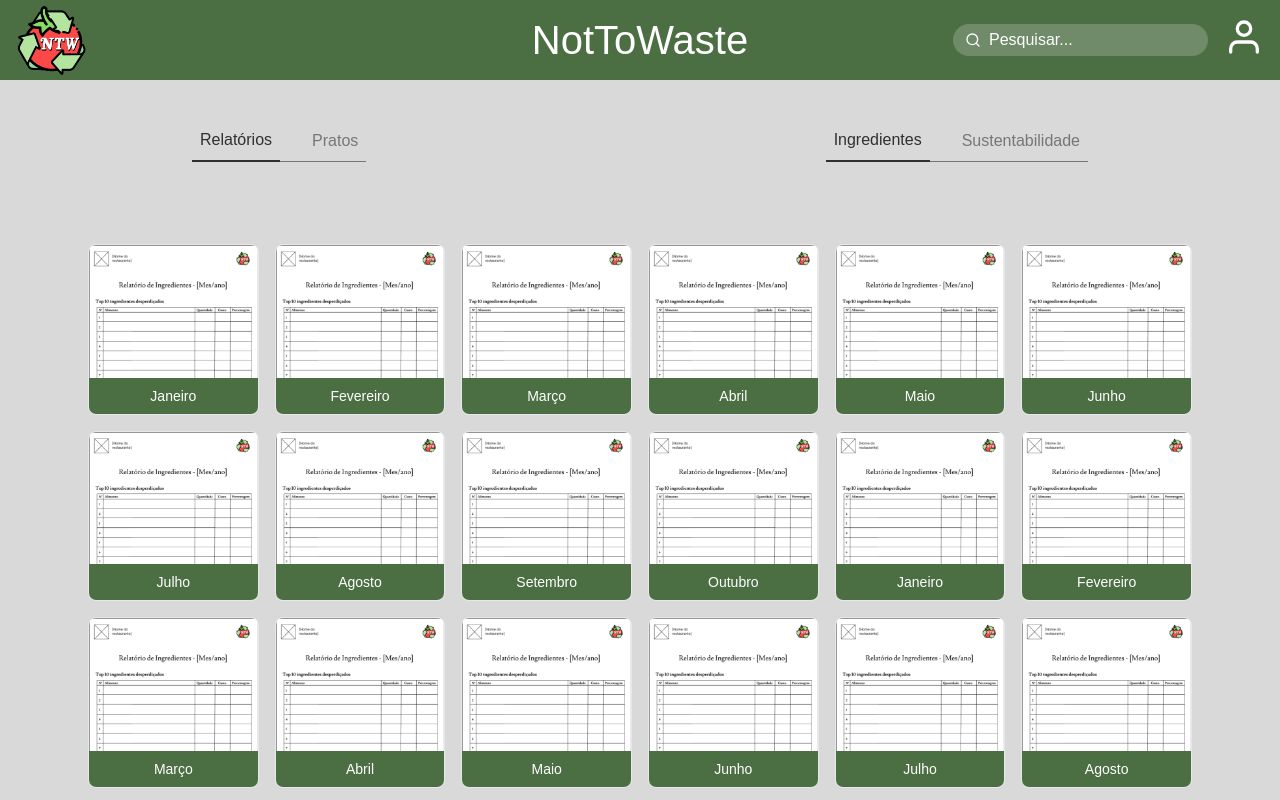
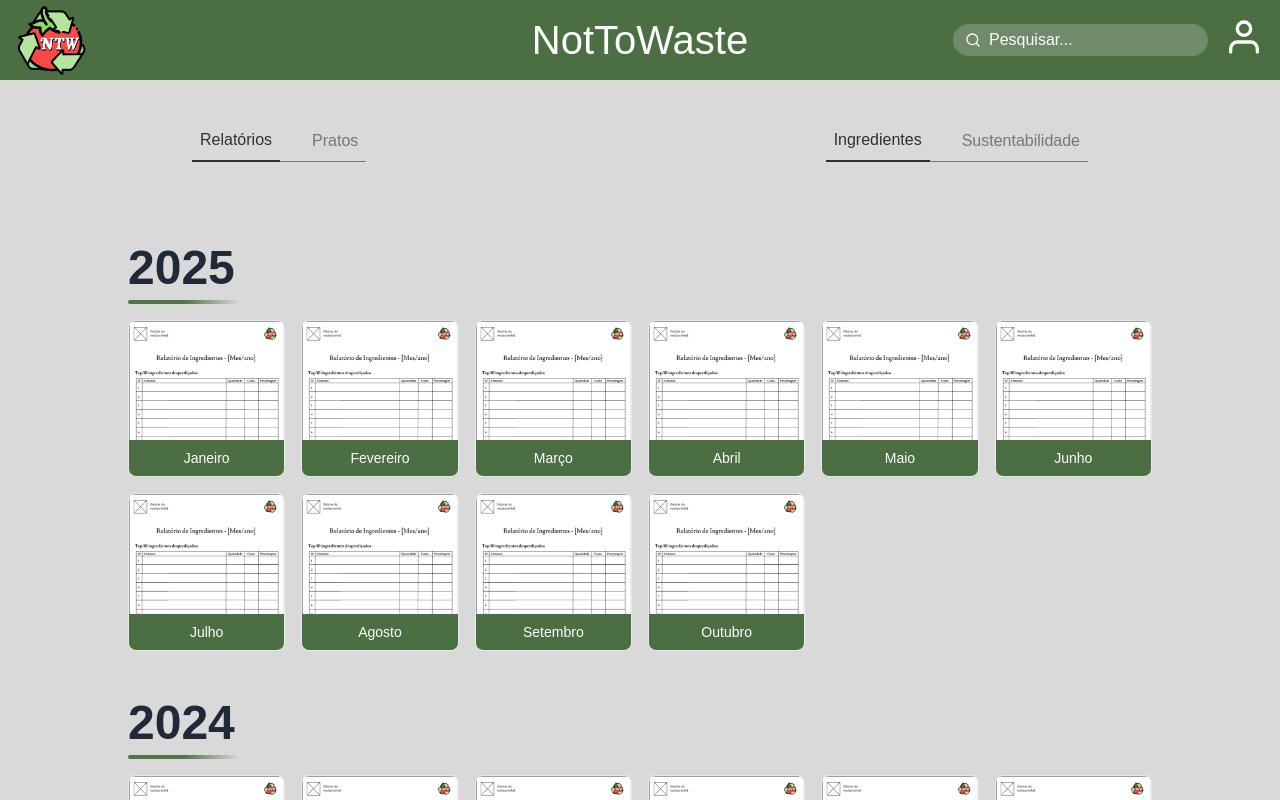
Before and after one commit to mimicarreira13/NotToWaste, a React (Vite) app: page /client in a window 1280 px wide. Shown: the top 800 px of the page. Built offline with nearby package versions, Linux system fonts and the light colour scheme; a web font is replaced by a local one.

Commit message:
feat: report part fully working

```diff
--- a/src/components/ClientCard.tsx
+++ b/src/components/Client/ClientCard.tsx
@@ -1,4 +1,4 @@
-import type { SustainabilityReport, IngredientItem, DishItem } from "../data/clientItems";
+import type { SustainabilityReport, IngredientItem, DishItem } from "../../data/clientItems.ts";
 
 type Props = { item: SustainabilityReport | IngredientItem | DishItem; compact?: boolean };
 
@@ -13,11 +13,11 @@ function isSustainability(i: unknown): i is SustainabilityReport {
 
 export default function ClientCard({ item, compact = false }: Props) {
     const cardBaseLarge = "border rounded-2xl overflow-hidden bg-white transform transition-transform duration-200 ease-out hover:scale-105 hover:shadow-xl group";
-    const cardBaseCompact = "border rounded-lg overflow-hidden bg-white transform transition-transform duration-150 hover:shadow-md group";
+    const cardBaseCompact = "border rounded-lg overflow-hidden bg-white transform transition-transform duration-150 hover:scale-105 hover:shadow-md group";
     const cardBase = compact ? cardBaseCompact : cardBaseLarge;
 
     const imgClassesLarge = "w-full h-full object-cover object-top transform transition-transform duration-300 group-hover:scale-105";
-    const imgClassesCompact = "w-full h-full object-cover object-top";
+    const imgClassesCompact = "w-full h-full object-cover object-top transform transition-transform duration-250 group-hover:scale-105";
     const imgClasses = compact ? imgClassesCompact : imgClassesLarge;
 
     const bottomBandLarge = "w-full text-white text-center py-3";
@@ -29,7 +29,7 @@ export default function ClientCard({ item, compact = false }: Props) {
         return (
             <div className={`${cardBase} aspect-square`}>
                 <div className="w-full h-full flex flex-col">
-                    <div className="flex-1 w-full overflow-hidden bg-gray-100">
+                    <div className="flex-1 w-full overflow-hidden ">
                         <img src={item.image} alt={item.month} className={imgClasses} />
                     </div>
                     <div className={bottomBand + " bg-[#4C6E43]"}>{item.month}</div>
@@ -43,7 +43,7 @@ export default function ClientCard({ item, compact = false }: Props) {
         return (
             <div className={`${cardBase} aspect-square`}>
                 <div className="w-full h-full flex flex-col">
-                    <div className="flex-1 w-full overflow-hidden bg-gray-100">
+                    <div className="flex-1 w-full overflow-hidden ">
                         <img src={item.image} alt={`Relatório ${item.year}`} className={imgClasses} />
                     </div>
                     <div className={bottomBand + " bg-[#4C6E43]"}>{item.year}</div>
@@ -56,7 +56,7 @@ export default function ClientCard({ item, compact = false }: Props) {
     return (
         <div className={`${cardBase} aspect-square`}>
             <div className="w-full h-full flex flex-col">
-                <div className="flex-1 w-full flex items-center justify-center overflow-hidden bg-gray-100">
+                <div className="flex-1 w-full flex items-center justify-center overflow-hidden">
                     {item.image ? <img src={item.image} alt="Prato" className="object-contain max-h-full" /> : <div className="text-gray-500">No image</div>}
                 </div>
                 <div className={bottomBand + " bg-[#4C6E43]"} />
--- /dev/null
+++ b/src/components/Client/ClientYearSections.tsx
@@ -0,0 +1,51 @@
+import type { IngredientItem } from "../../data/clientItems.ts";
+import ClientGrid from "./ClientGrid";
+import ClientCard from "./ClientCard";
+
+type Props = {
+    items: IngredientItem[];
+    columns?: number;
+    compact?: boolean;
+};
+
+export default function ClientYearSections({ items, columns = 6, compact = true }: Props) {
+    // agrupa por ano
+    const groups = items.reduce<Record<number, IngredientItem[]>>((acc, it) => {
+        (acc[it.year] = acc[it.year] || []).push(it);
+        return acc;
+    }, {});
+
+    // anos em ordem decrescente
+    const years = Object.keys(groups)
+        .map((y) => Number(y))
+        .sort((a, b) => b - a);
+
+    if (years.length === 0) return null;
+
+    return (
+        <div className="flex flex-col gap-12">
+            {years.map((year) => (
+                <section key={year} aria-labelledby={`year-${year}`} className="w-full">
+                    {/* ano em cima (maior) + risca fina com gradiente por baixo alinhada à esquerda */}
+                    <div className="mb-4">
+                        <div id={`year-${year}`} className="text-5xl font-extrabold text-gray-800 leading-none">
+                            {year}
+                        </div>
+                        <div
+                            aria-hidden="true"
+                            className="mt-2 h-1 w-28 rounded-full bg-gradient-to-r from-[#4C6E43] via-[#4C6E43] to-[#D9D9D9]"
+                            style={{ opacity: 0.95 }}
+                        />
+                    </div>
+
+                    <ClientGrid
+                        items={groups[year]}
+                        variant="ingredients"
+                        columns={columns}
+                        renderItem={(it) => <ClientCard item={it} compact={compact} />}
+                    />
+                </section>
+            ))}
+        </div>
+    );
+}
--- a/src/components/Navbar.tsx
+++ b/src/components/Navbar.tsx
@@ -7,7 +7,7 @@ import logo from "../assets/images/logo.png";
 export default function Navbar() {
 
     return (
-        <nav className="w-full bg-[#4C6E43] text-white p-4 h-20 flex items-center justify-between fixed">
+        <nav className="w-full bg-[#4C6E43] text-white p-4 h-20 flex items-center justify-between fixed z-50">
             <div className="flex items-center gap-2 flex-1">
                 <img src={logo} alt="Logo" className="w-[72px] h-[72px]" />
             </div>
--- a/src/pages/Client.tsx
+++ b/src/pages/Client.tsx
@@ -1,16 +1,24 @@
 import { useState } from "react";
-import ToggleTabs from "../components/ToggleTabs";
-import ClientGrid from "../components/ClientGrid";
-import ClientCard from "../components/ClientCard";
+import ToggleTabs from "../components/Client/ToggleTabs.tsx";
+import ClientGrid from "../components/Client/ClientGrid.tsx";
+import ClientCard from "../components/Client/ClientCard.tsx";
+import ClientYearSections from "../components/Client/ClientYearSections";
 import { sustainabilityReports, ingredientItems, dishes } from "../data/clientItems";
 
 export default function Client() {
     const [selected, setSelected] = useState<"reports" | "dishes">("reports");
     const [reportTab, setReportTab] = useState<"ingredients" | "sustainability">("ingredients");
 
+    const bandHeight = 190; // altura da banda fixa no topo
+
     return (
-        <div className="w-full max-w-6xl mx-auto p-6">
-            <div className="fixed top-32 left-48 right-48 flex items-center justify-between">
+        <div className="w-full" style={{ paddingLeft: "10%", paddingRight: "10%", paddingTop: 24, paddingBottom: 24 }}>
+            <div
+                className="fixed left-0 right-0 top-0 z-30 pointer-events-none"
+                style={{ height: `${bandHeight}px`, backgroundColor: "#D9D9D9" }}
+                aria-hidden="true"
+            />
+            <div className="fixed top-32 left-48 right-48 flex items-center justify-between z-40">
                 <ToggleTabs
                     options={[
                         { id: "reports", label: "Relatórios" },
@@ -43,12 +51,7 @@ export default function Client() {
                 )}
 
                 {selected === "reports" && reportTab === "ingredients" && (
-                    <ClientGrid
-                        variant="ingredients"
-                        items={ingredientItems}
-                        columns={6}
-                        renderItem={(ing) => <ClientCard item={ing} compact />}
-                    />
+                    <ClientYearSections items={ingredientItems} columns={6} compact />
                 )}
 
                 {selected === "dishes" && (
```
Also changed, not shown: src/components/Client/ClientGrid.tsx (renamed from src/components/ClientGrid.tsx), src/components/Client/ToggleTabs.tsx (renamed from src/components/ToggleTabs.tsx).
